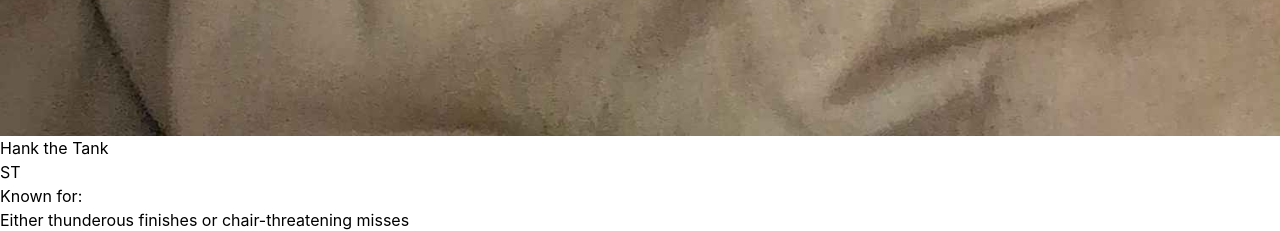
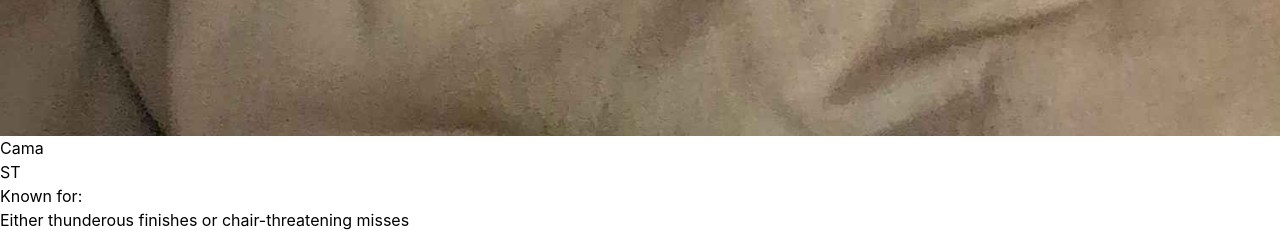
Before and after one commit to jantobiaswilhelm/ProClubs, a React (Vite) app: page / in a window 1280 px wide. Shown: the part 3780-4011 px from the top of the page. Built offline with nearby package versions, Linux system fonts and the light colour scheme.

Commit message:
"Show-real-names-on-field"

```diff
--- a/src/components/PlayerCard.jsx
+++ b/src/components/PlayerCard.jsx
@@ -25,7 +25,7 @@ const PlayerCard = ({ player, onClick }) => {
 
         {/* Nickname */}
         <div className="text-white font-bold text-xs text-center truncate w-full">
-          {player.nickname || player.gamertag}
+          {player.realName}
         </div>
 
         {/* Position */}
```
